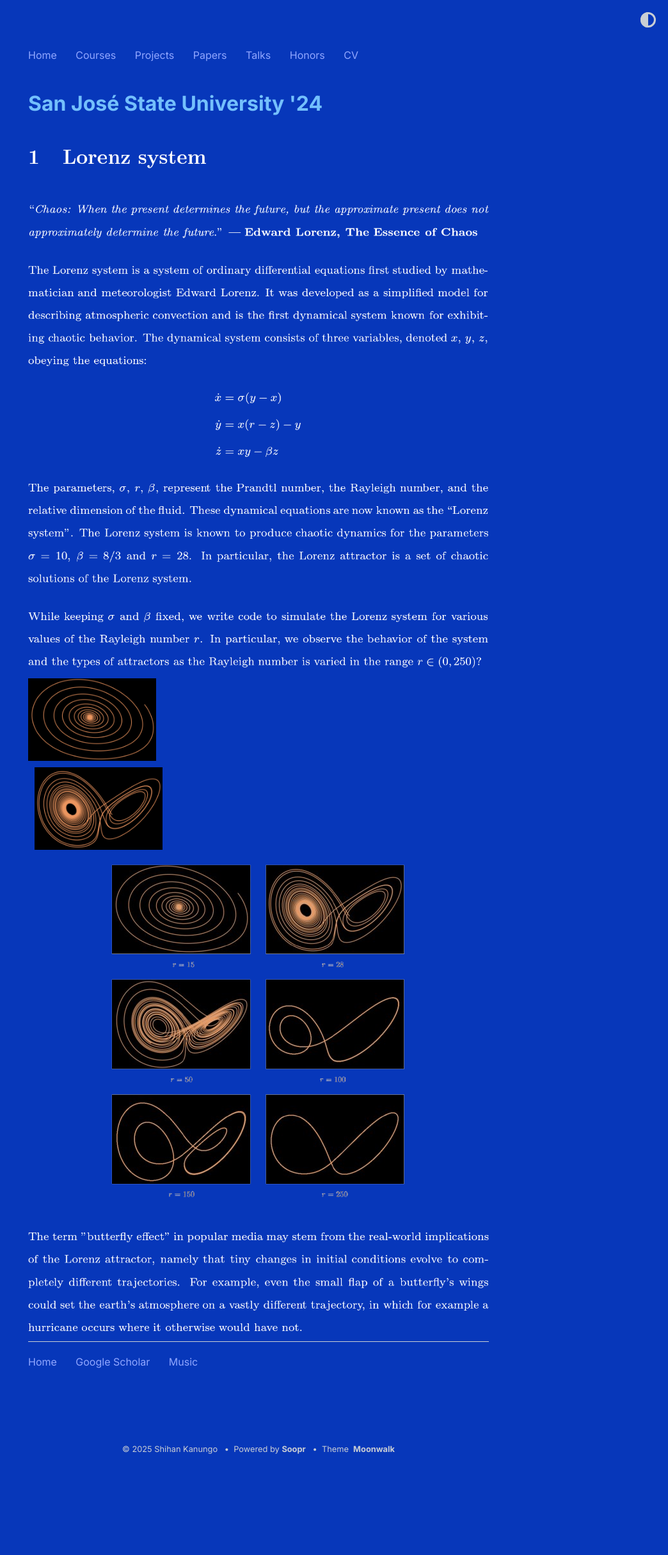
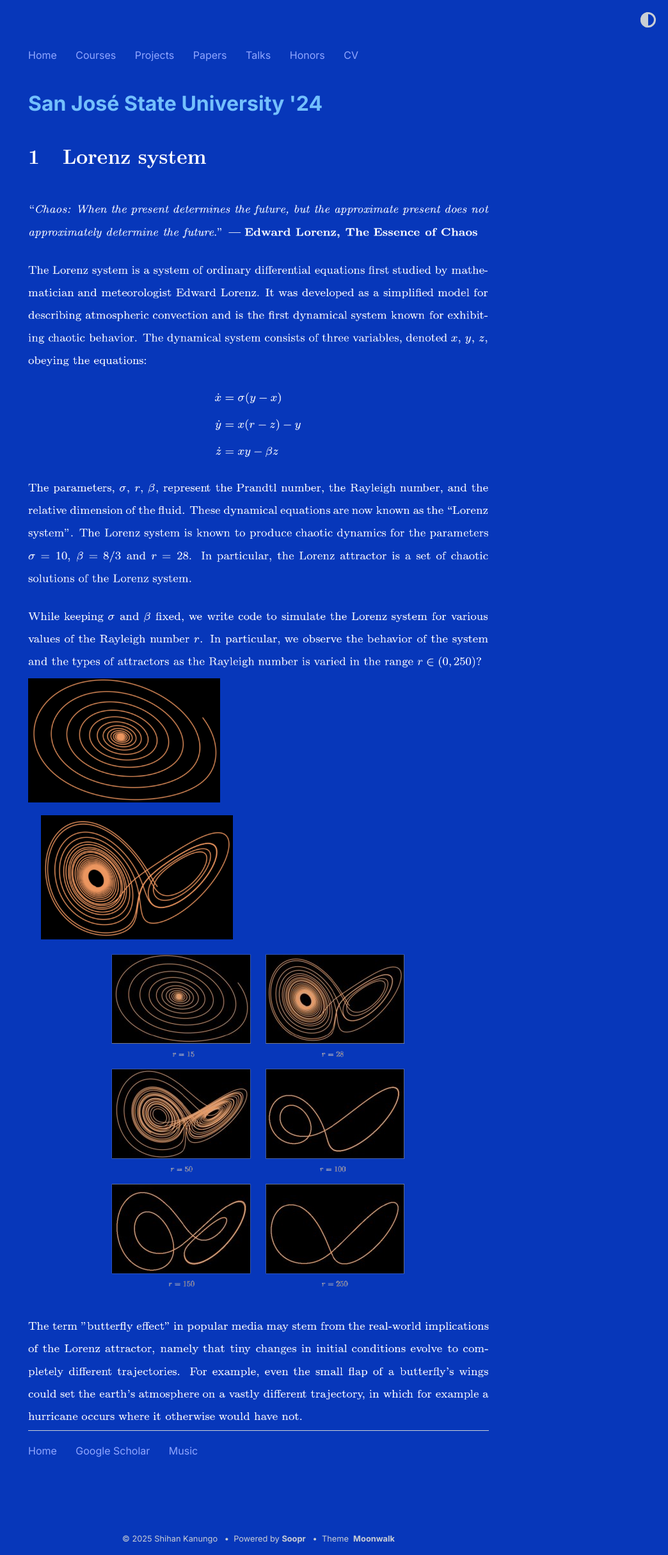
Before and after one commit to shihankanungo/shihankanungo.github.io, a Jekyll site: the page built from dyn-sys.md, in a window 1280 px wide. Shown: the whole page at 64% size, without its empty margins (236-1280 px from the left). Built offline with Jekyll 4.4.1, drawn with Linux system fonts in a browser that asks for light colours; before the commit the page ends 2291 px from its top, so only the background shows below that.

Commit message:
Update dyn-sys.md

```diff
--- a/dyn-sys.md
+++ b/dyn-sys.md
@@ -6,10 +6,8 @@ title: San José State University '24
 
 ![Lorenz system intro](lorenz-1.png)
 
-<p>
-    <img src="lorenz_r15.png" style="width:200px;margin: 0px 0px 10px 0px;">
-    <img src="lorenz_r28.png" style="width:200px;margin: 0px 0px 0px 10px;">
-</p>
+<img src="lorenz_r15.png" style="width:300px;margin: 0px 0px 20px 0px;"><img src="lorenz_r28.png" style="width:300px;margin: 0px 0px 0px 20px;">
+
 
 ![plots](lorenz.png)
 <br>
```
